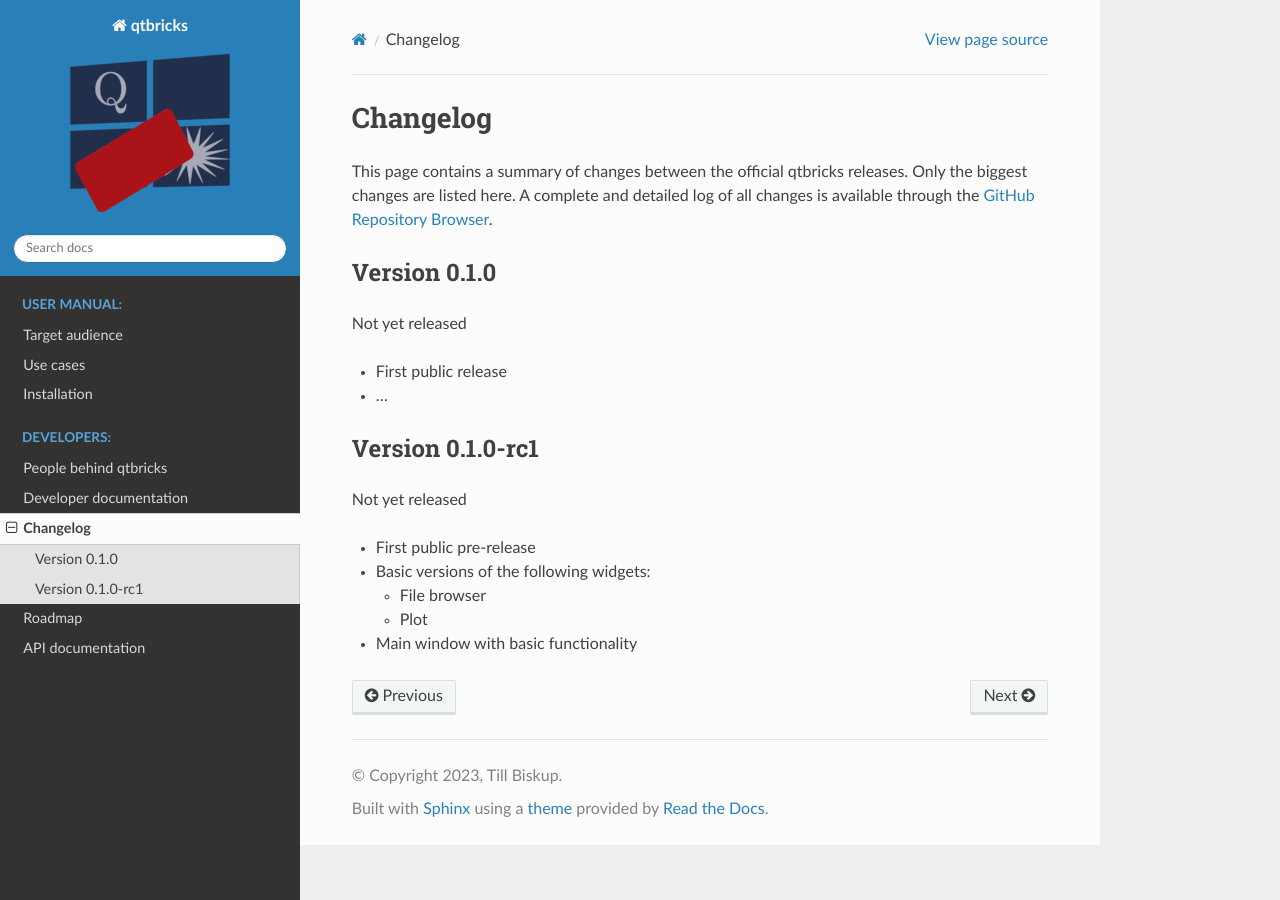
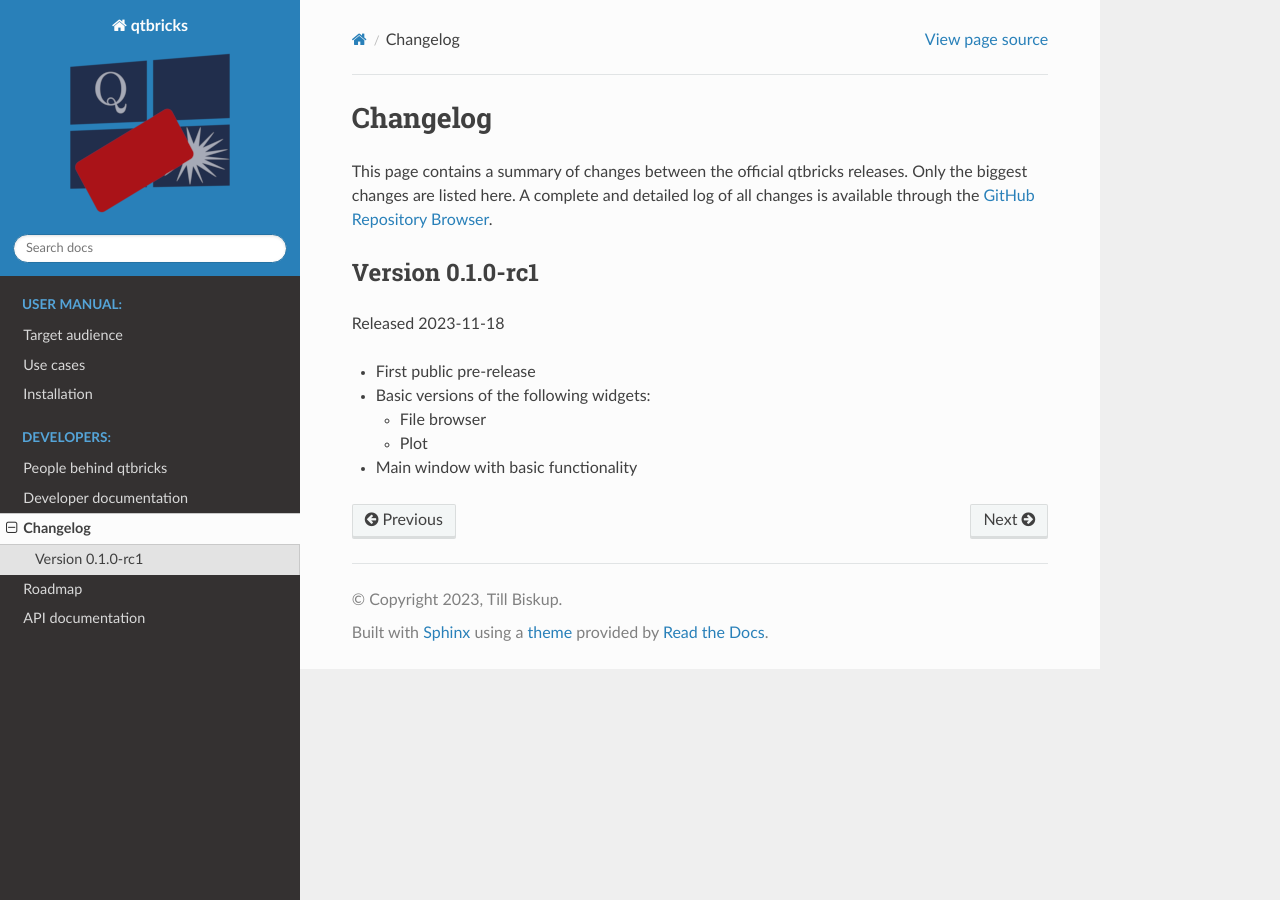
Before and after one commit to tillbiskup/qtbricks, a Sphinx documentation site: the page built from docs/changelog.rst, in a window 1280 px wide. Built offline with Sphinx 7.4.7 and the Read the Docs theme 2.0.0, drawn with Linux system fonts in a browser that asks for light colours.

Commit message:
release 0.1.0-rc.1

```diff
--- a/docs/changelog.rst
+++ b/docs/changelog.rst
@@ -5,20 +5,10 @@
 This page contains a summary of changes between the official qtbricks releases. Only the biggest changes are listed here. A complete and detailed log of all changes is available through the `GitHub Repository Browser <https://github.com/tillbiskup/qtbricks>`_.
 
 
-Version 0.1.0
-=============
-
-Not yet released
-
-* First public release
-
-* ...
-
-
 Version 0.1.0-rc1
 =================
 
-Not yet released
+Released 2023-11-18
 
 * First public pre-release
 
```
Also changed, not shown: 1 other file.
